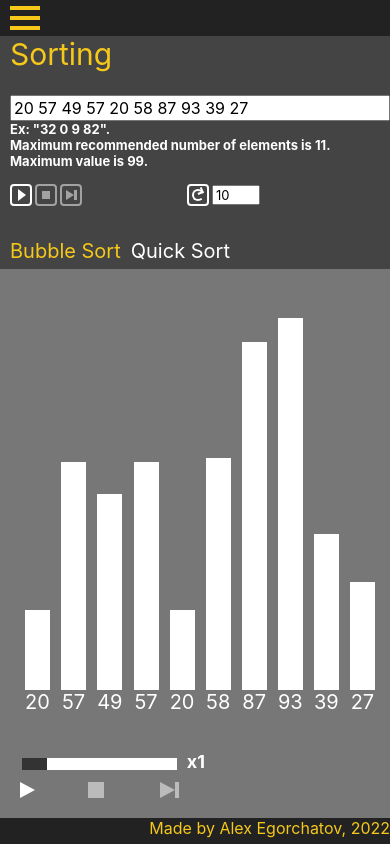
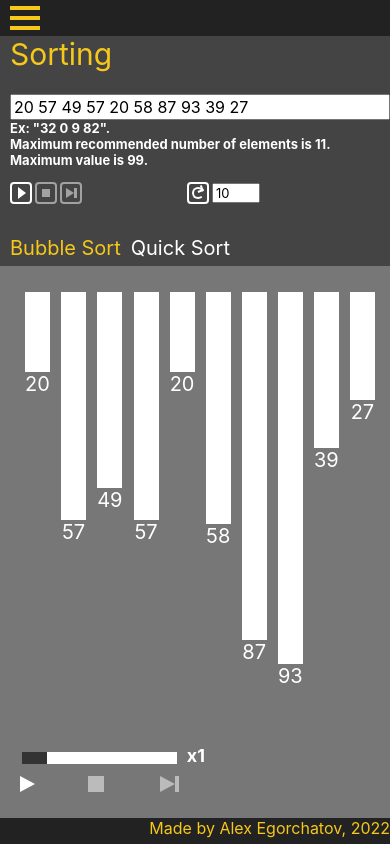
Before and after one commit to AlexEgorchatov/Algorithms, a React (Create React App) app in the folder frontend/: page /sort in a window 390 px wide. Built offline with nearby package versions, Linux system fonts and the light colour scheme.

Commit message:
Worked on adjusting css for mobile layout

```diff
--- a/frontend/src/Pages/PathFindingPage.tsx
+++ b/frontend/src/Pages/PathFindingPage.tsx
@@ -580,7 +580,6 @@ const SettingsComponent = () => {
     <div
       css={css`
         margin: 0px 10px;
-        height: 26%;
         min-height: 200px;
         display: block;
       `}
--- a/frontend/src/Pages/SortingPage.tsx
+++ b/frontend/src/Pages/SortingPage.tsx
@@ -381,7 +381,6 @@ const SettingsComponent = () => {
     <div
       css={css`
         margin: 0px 10px;
-        height: 26%;
         min-height: 200px;
         display: block;
       `}
@@ -430,7 +429,7 @@ const AnimationComponent = () => {
   return (
     <div
       css={css`
-        height: 74%;
+        height: calc(100% - 200px);
       `}
     >
       <algorithmContext.Provider value={{ algorithmManager: sortingAlgorithmManager }}>
@@ -444,22 +443,19 @@ const AnimationComponent = () => {
           justify-content: space-around;
           background-color: ${moduleBackground};
           height: calc(100% - 30px);
-          min-height: 500px;
         `}
       >
         <div
           css={css`
             display: flex;
-            height: 70%;
-            min-height: ${minAnimationContainerHeight}px;
+            height: calc(100% - 150px);
             justify-content: center;
-            align-items: flex-end;
+            overflow-y: auto;
           `}
         >
           <div
             css={css`
               display: flex;
-              align-items: flex-end;
               justify-content: space-between;
               width: ${sortingModuleState.sortingBars.length * sortingBarWidth}px;
             `}
@@ -508,6 +504,8 @@ export const SortingPage = () => {
   return (
     <div
       css={css`
+        display: flex;
+        flex-direction: column;
         color: ${mainFontColor};
         font-size: 30px;
         text-align: left;
--- a/frontend/src/Pages/StringMatchingPage.tsx
+++ b/frontend/src/Pages/StringMatchingPage.tsx
@@ -391,7 +391,6 @@ const SettingsComponent = () => {
     <div
       css={css`
         margin: 0px 10px;
-        height: 26%;
         min-height: 200px;
         display: block;
       `}
```
